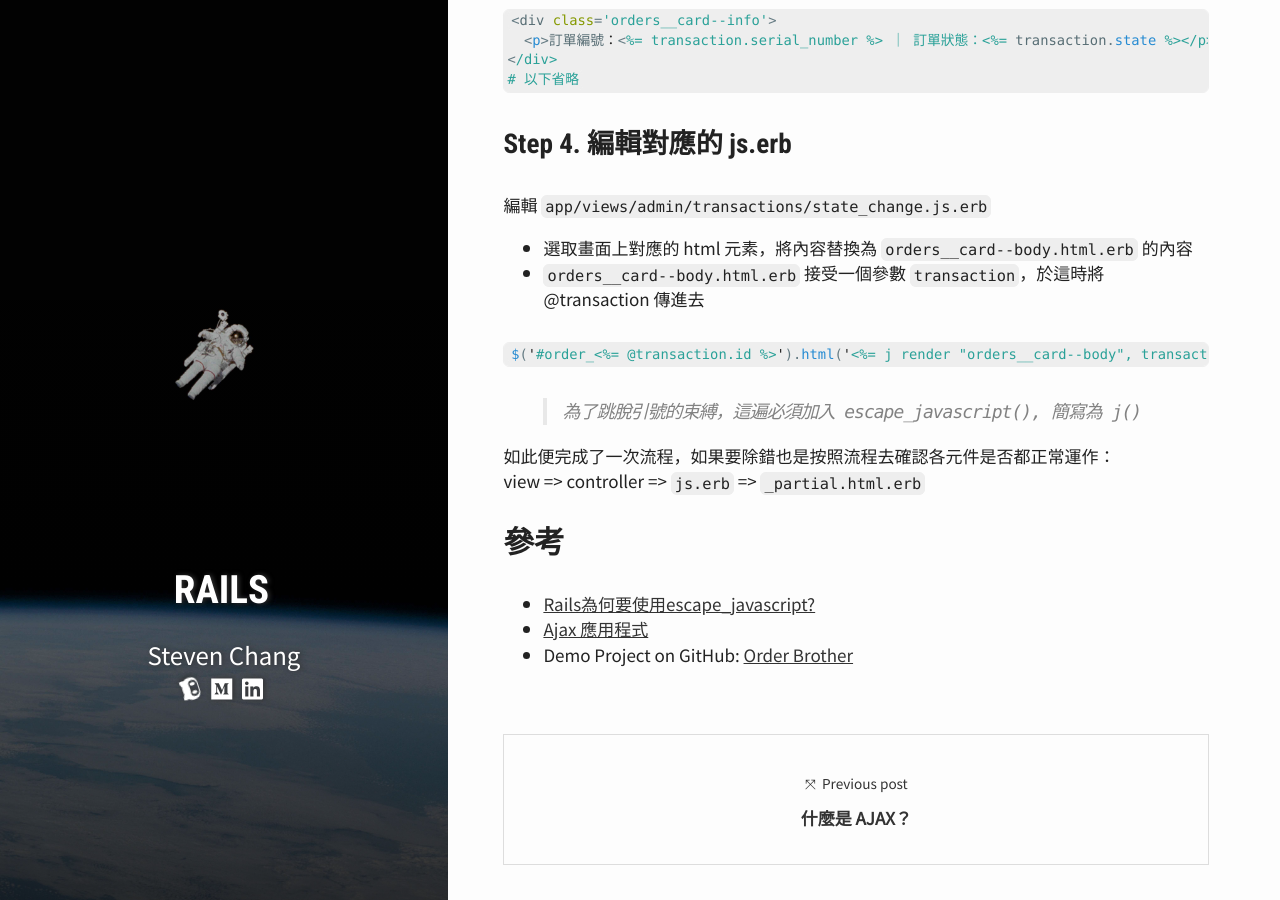
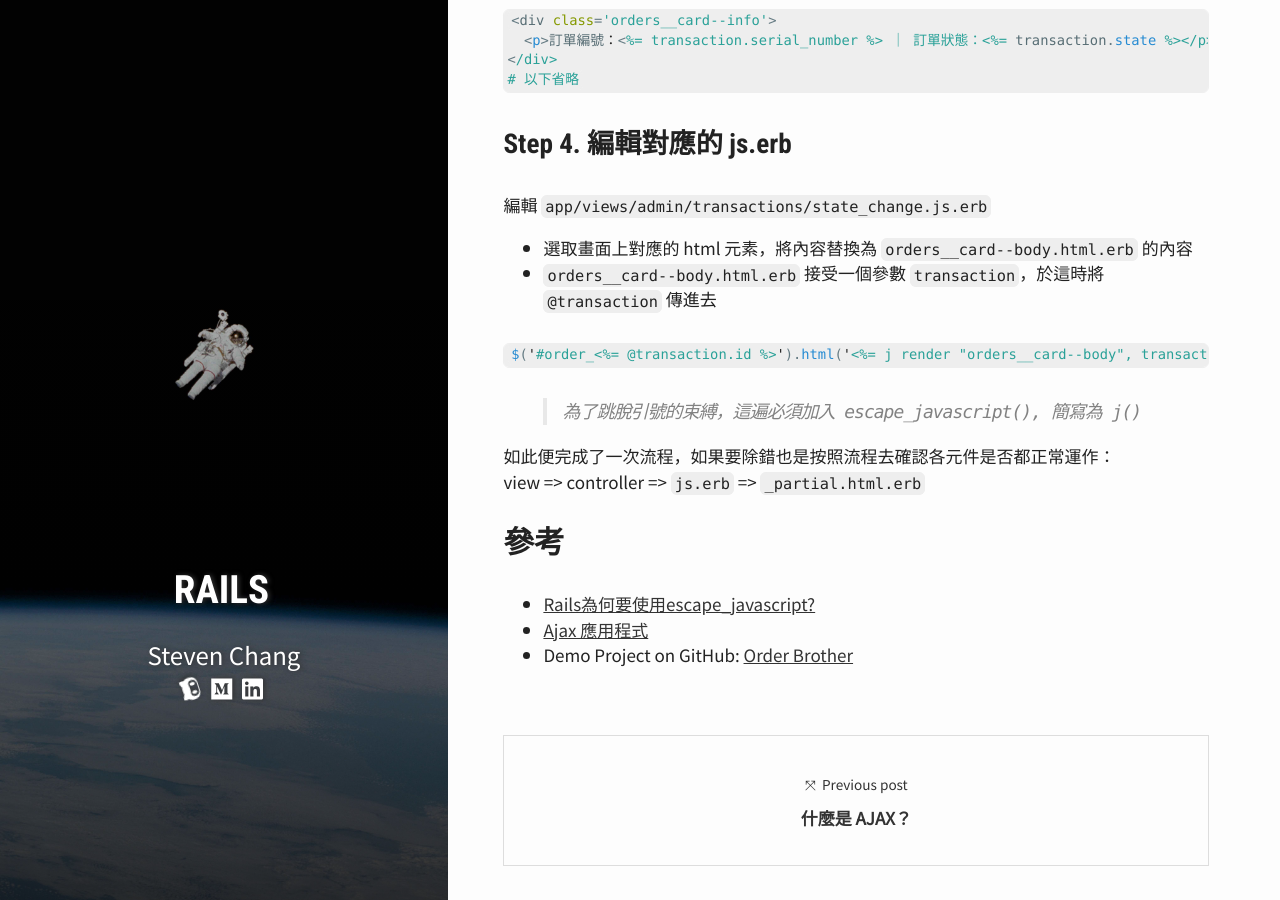
Before and after one commit to stevencch99/stevencch99.github.io, a Jekyll site: the page built from _posts/2019-07-11-AJAX_on_Rails.md, in a window 1280 px wide and 900 px high, scrolled down 1404 px. Built offline with Jekyll 4.4.1, drawn with Linux system fonts in a browser that asks for light colours; comment, search, counter and statistics services are not loaded.

````diff
--- a/_posts/2019-07-11-AJAX_on_Rails.md
+++ b/_posts/2019-07-11-AJAX_on_Rails.md
@@ -64,7 +64,7 @@ end
 ### Step 4. 編輯對應的 js.erb
 編輯 `app/views/admin/transactions/state_change.js.erb`
 - 選取畫面上對應的 html 元素，將內容替換為 `orders__card--body.html.erb` 的內容
-- `orders__card--body.html.erb` 接受一個參數 `transaction`，於這時將 @transaction 傳進去
+- `orders__card--body.html.erb` 接受一個參數 `transaction`，於這時將 `@transaction` 傳進去
 
 ```js
 $('#order_<%= @transaction.id %>').html('<%= j render "orders__card--body", transaction: @transaction %>')
````
